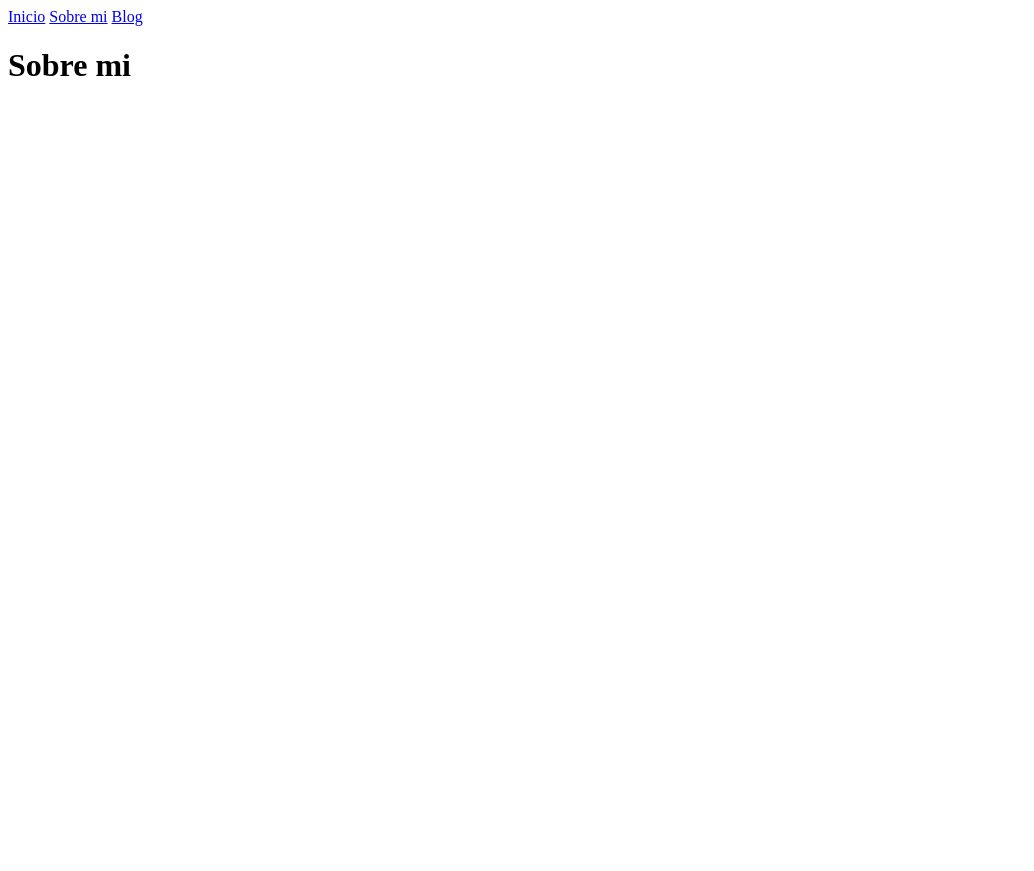
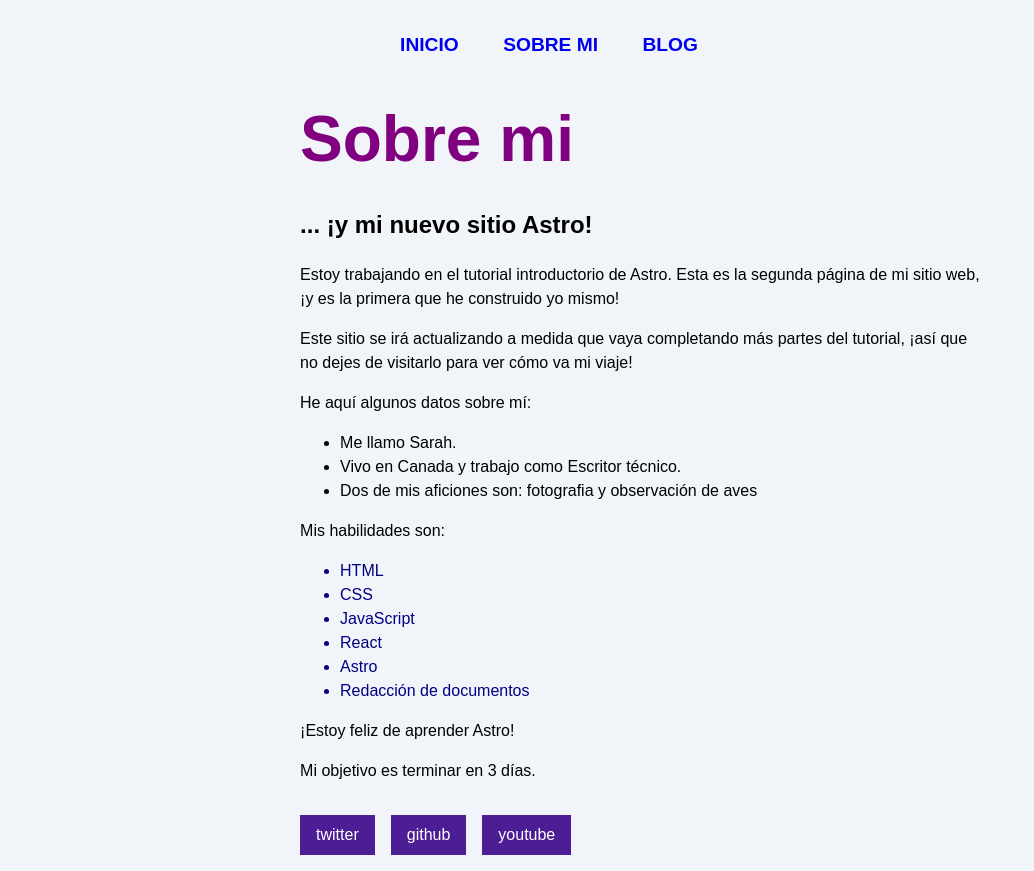
Before and after one commit to cvva/sitio-astro, an Astro site: page /about in a window 1280 px wide. Shown: the whole page, without its empty margins (0-1034 px from the left). Before the commit the page ends 800 px from the top, so only its background shows below. Built offline with nearby package versions, Linux system fonts and the light colour scheme; Astro itself is replaced by a stand-in of ours.

Commit message:
add styles and components

```diff
--- /dev/null
+++ b/src/components/Footer.astro
@@ -0,0 +1,20 @@
+---
+const platform = "github";
+const username = "withastro";
+
+import Social from './Social.astro';
+---
+<style>
+    footer {
+      display: flex;
+      gap: 1rem;
+      margin-top: 2rem;
+    }
+</style>
+
+<footer>
+  <!-- <p>¡Más información sobre mis proyectos en <a href={`https://www.${platform}.com/${username}`}>{platform}</a>!</p> -->
+  <Social platform="twitter" username="astrodotbuild" />
+  <Social platform="github" username="withastro" />
+  <Social platform="youtube" username="astrodotbuild" />
+</footer>
--- /dev/null
+++ b/src/components/Hamburger.astro
@@ -0,0 +1,7 @@
+---
+---
+<div class="hamburger">
+    <span class="line"></span>
+    <span class="line"></span>
+    <span class="line"></span>
+</div>
--- /dev/null
+++ b/src/components/Header.astro
@@ -0,0 +1,10 @@
+---
+import Hamburger from './Hamburger.astro';
+import Navigation from './Navigation.astro';
+---
+<header>
+  <nav>
+    <Hamburger />
+    <Navigation />
+  </nav>
+</header>
--- /dev/null
+++ b/src/components/Navigation.astro
@@ -0,0 +1,7 @@
+---
+---
+<div class="nav-links">
+    <a href="/">Inicio</a>
+    <a href="/about/">Sobre mi</a>
+    <a href="/blog/">Blog</a>
+</div>
--- /dev/null
+++ b/src/components/Social.astro
@@ -0,0 +1,13 @@
+---
+const { platform, username } = Astro.props;
+---
+<a href={`https://www.${platform}.com/${username}`}>{platform}</a>
+
+<style>
+    a {
+      padding: 0.5rem 1rem;
+      color: white;
+      background-color: #4c1d95;
+      text-decoration: none;
+    }
+  </style>
--- a/src/pages/about.astro
+++ b/src/pages/about.astro
@@ -1,5 +1,27 @@
 ---
+// import Navigation from '../components/Navigation.astro';
+import Header from '../components/Header.astro';
+import Footer from '../components/Footer.astro';
+import '../styles/global.css';
 
+const pageTitle = "Sobre mi";
+
+const identity = {
+  firstName: "Sarah",
+  country: "Canada",
+  occupation: "Escritor técnico",
+  hobbies: ["fotografia", "observación de aves", "peñarol"],
+};
+
+const skills = ["HTML", "CSS", "JavaScript", "React", "Astro", "Redacción de documentos"];
+
+const happy = true;
+const finished = false;
+const goal = 3;
+
+const skillColor = "navy";
+const fontWeight = "bold";
+const textCase = "uppercase";
 ---
 
 <html lang="en">
@@ -8,12 +30,60 @@
 		<link rel="icon" type="image/svg+xml" href="/favicon.svg" />
 		<meta name="viewport" content="width=device-width" />
 		<meta name="generator" content={Astro.generator} />
-		<title>Astro</title>
+		<!-- <title>Astro</title> -->
+		<title>{pageTitle}</title>
+		<style define:vars={{skillColor}}>
+			h1 {
+			  color: purple;
+			  font-size: 4rem;
+			}
+			.skill {
+				/* color: green; */
+				color: var(--skillColor);
+				/* font-weight: bold; */
+				font-weight: var(--fontWeight);
+    			text-transform: var(--textCase);
+			}
+		  </style>
 	</head>
 	<body>
-        <a href="/">Inicio</a>
+        <!-- <a href="/">Inicio</a>
         <a href="/about/">Sobre mi</a>
-        <a href="/blog/">Blog</a>
-		<h1>Sobre mi</h1>
+        <a href="/blog/">Blog</a> -->
+		<!-- <Navigation/> -->
+		<Header />
+		<!-- <h1>Sobre mi</h1> -->
+		<h1>{pageTitle}</h1>
+		<h2>... ¡y mi nuevo sitio Astro!</h2>
+
+		<p>Estoy trabajando en el tutorial introductorio de Astro. Esta es la segunda página de mi sitio web, ¡y es la primera que he construido yo mismo!</p>
+
+		<p>Este sitio se irá actualizando a medida que vaya completando más partes del tutorial, ¡así que no dejes de visitarlo para ver cómo va mi viaje!</p>
+
+		<p>He aquí algunos datos sobre mí:</p>
+		<ul>
+		<li>Me llamo {identity.firstName}.</li>
+		<li>Vivo en {identity.country} y trabajo como {identity.occupation}.</li>
+		{identity.hobbies.length >= 2 &&
+			<li>Dos de mis aficiones son: {identity.hobbies[0]} y {identity.hobbies[1]}</li>
+		}
+		</ul>
+		<p>Mis habilidades son:</p>
+		<ul>
+			{skills.map((skill) => <li class="skill">{skill}</li>)}
+		</ul>
+
+		{happy && <p>¡Estoy feliz de aprender Astro!</p>}
+
+		{finished && <p>¡He terminado este tutorial!</p>}
+
+		{goal === 3 ? <p>Mi objetivo es terminar en 3 días.</p> : <p>Mi objetivo no son 3 días.</p>}
+
+
+		<Footer />
+
+		<script>
+			import "../scripts/menu.js";
+		</script>
 	</body>
 </html>
--- /dev/null
+++ b/src/scripts/menu.js
@@ -0,0 +1,3 @@
+document.querySelector('.hamburger').addEventListener('click', () => {
+    document.querySelector('.nav-links').classList.toggle('expanded');
+  });
--- /dev/null
+++ b/src/styles/global.css
@@ -0,0 +1,82 @@
+html {
+    background-color: #f1f5f9;
+    font-family: sans-serif;
+  }
+
+  body {
+    margin: 0 auto;
+    width: 100%;
+    max-width: 80ch;
+    padding: 1rem;
+    line-height: 1.5;
+  }
+
+  * {
+    box-sizing: border-box;
+  }
+
+  h1 {
+    margin: 1rem 0;
+    font-size: 2.5rem;
+  }
+
+  /* estilos de la barra de navegación*/
+.hamburger {
+  padding-right: 20px;
+  cursor: pointer;
+  }
+
+.hamburger .line {
+  display: block;
+  width: 40px;
+  height: 5px;
+  margin-bottom: 10px;
+  background-color: #ff9776;
+  }
+
+.nav-links {
+    width: 100%;
+    top: 5rem;
+    left: 48px;
+    background-color: #ff9776;
+    display: none;
+    margin: 0;
+  }
+
+  .nav-links a {
+    display: block;
+    text-align: center;
+    padding: 10px 0;
+    text-decoration: none;
+    font-size: 1.2rem;
+    font-weight: bold;
+    text-transform: uppercase;
+  }
+
+  .nav-links a:hover,
+  .nav-links a:focus {
+    background-color: #ff9776;
+  }
+
+  .expanded {
+    display: unset;
+  }
+
+  @media screen and (min-width: 636px) {
+    .nav-links {
+      margin-left: 5em;
+      display: block;
+      position: static;
+      width: auto;
+      background: none;
+    }
+
+    .nav-links a {
+      display: inline-block;
+      padding: 15px 20px;
+    }
+
+    .hamburger {
+      display: none;
+    }
+  }
```
Also changed, not shown: src/pages/blog.astro (+25 -4 lines), src/pages/index.astro (+22 -4 lines), src/pages/posts/post-1.md (added, +27 -0 lines), src/pages/posts/post-2.md (added, +11 -0 lines), src/pages/posts/post-3.md (added, +11 -0 lines).
